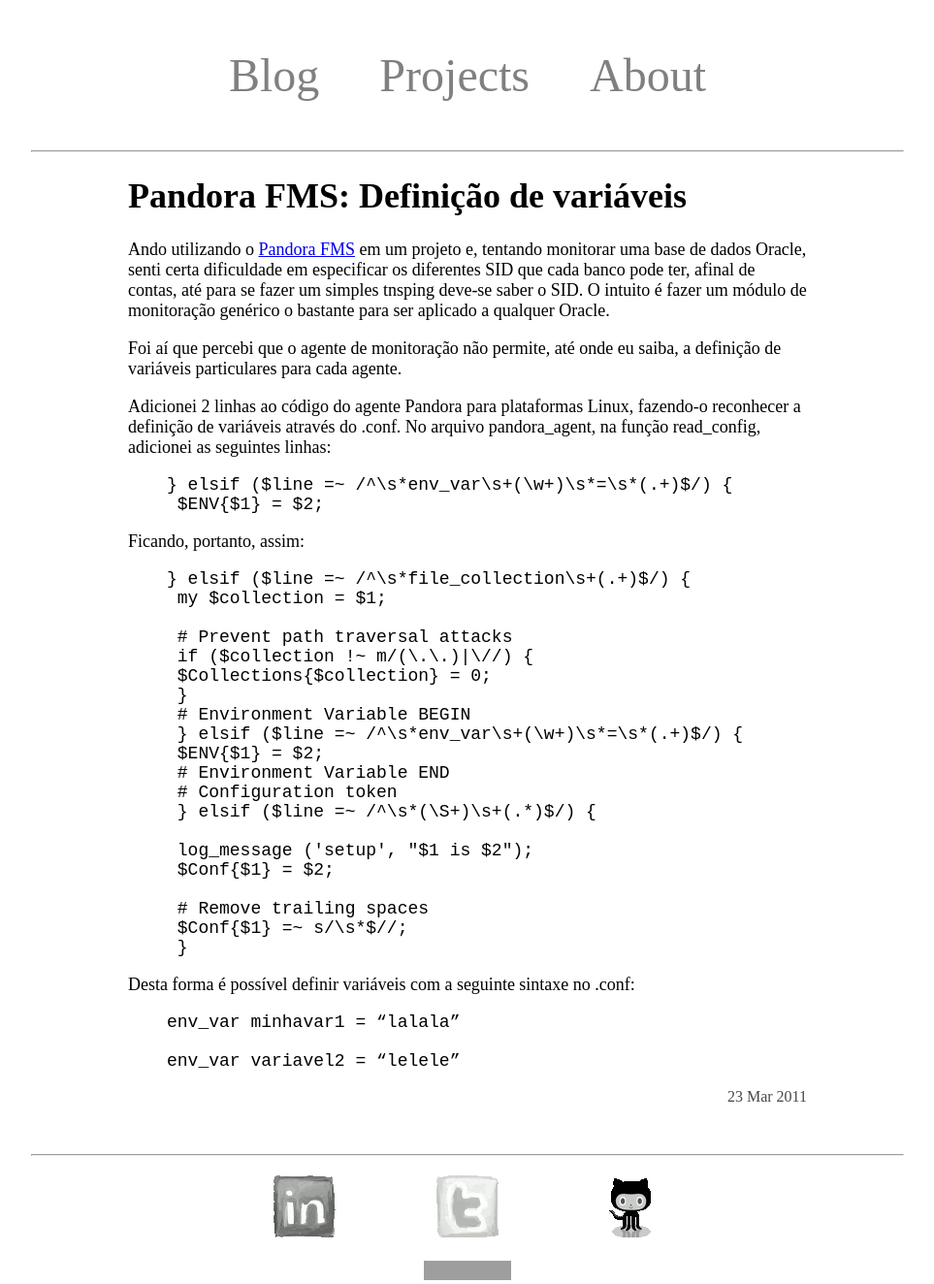
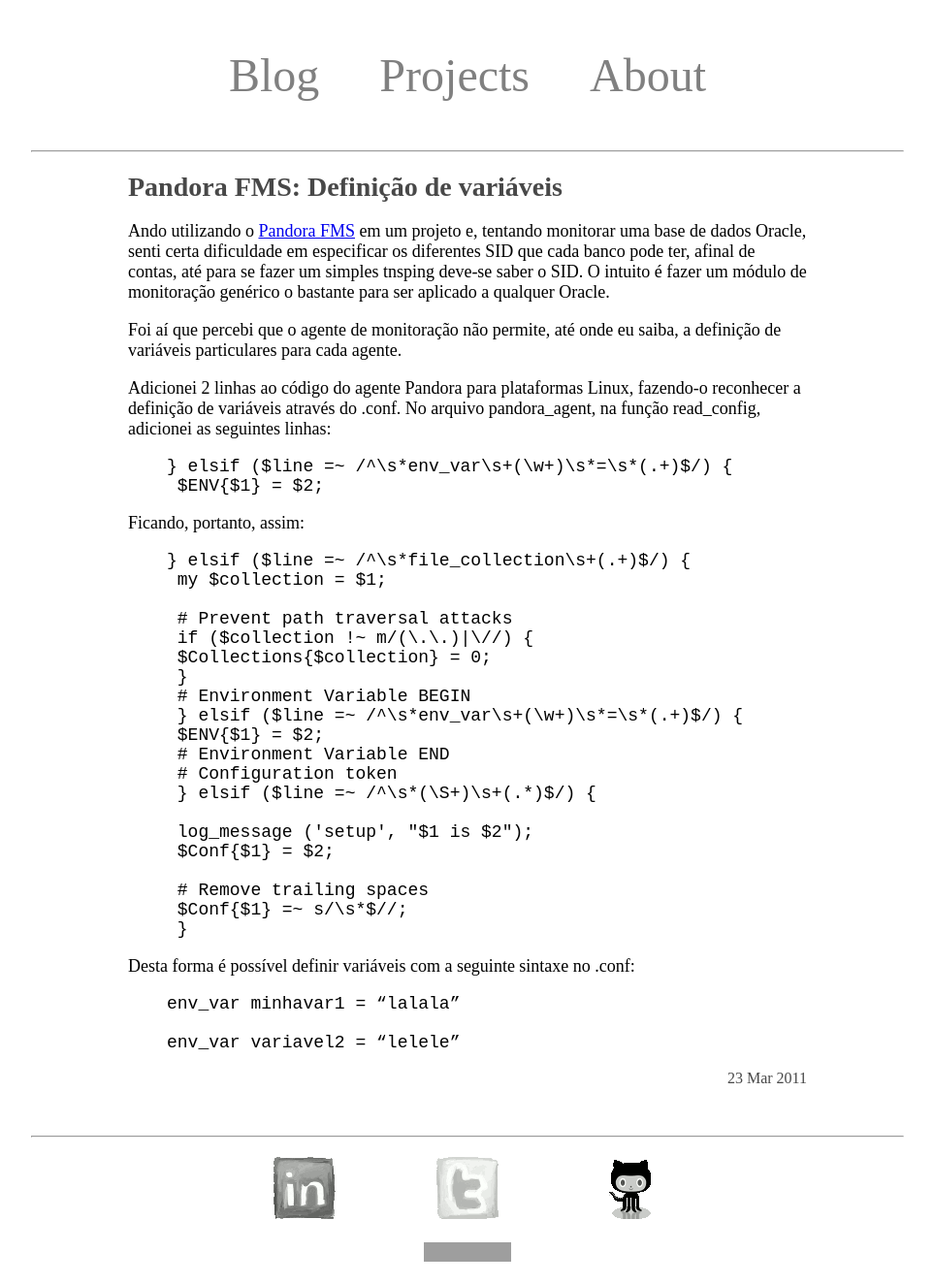
Before and after one commit to robas/robas.github.io, a Jekyll site: the page built from _posts/2013-11-26-PandoraFMSvariables.markdown, in a window 1280 px wide. Shown: the whole page at 97% size, without its empty margins (158-1121 px from the left). Built offline with Jekyll 4.4.1, drawn with Linux system fonts in a browser that asks for light colours; nearby versions of some CDN libraries; some web fonts are replaced; Markdown is read by kramdown in place of the engine named in the settings; grey boxes are pictures that could not be loaded.

Commit message:
Update robas.css
Sobrescrevendo h1 h2 h3

```diff
--- a/css/robas.css
+++ b/css/robas.css
@@ -183,21 +183,21 @@
 	margin-bottom: 50px;
 
 }
-.h1{
+h1{
 	font-family:"Life Savers";
 	font-size: 28px;
 	font-weight: bold;
 	color: #484848;
 	text-align: left;
 }
-.h2{
+h2{
 	font-family:"Life Savers";
 	font-size: 24px;
 	font-weight: bold;
 	color: #484848;
 	text-align: left;
 }
-.h3{
+h3{
 	font-family:"Life Savers";
 	font-size: 20px;
 	font-weight: bold;
```
